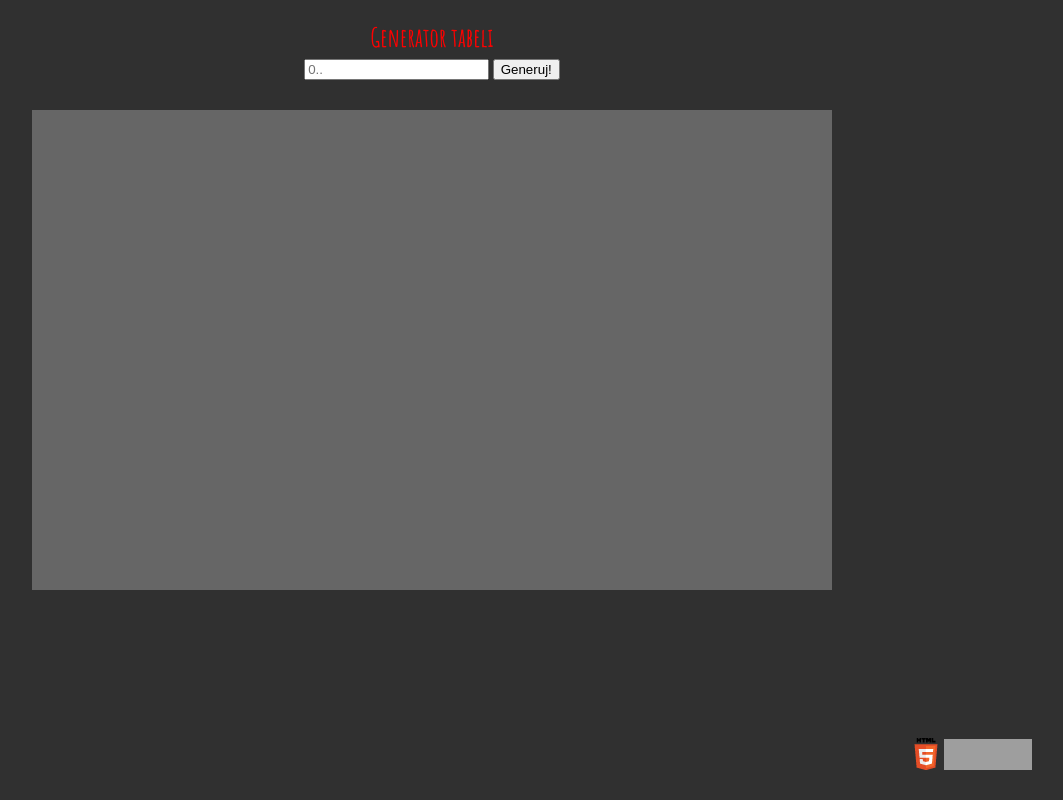
After one commit to marnow955/Programowanie-internetowe, a PHP site: page /2JS/table_generator.html in a window 1280 px wide. The commit adds this page. Shown: the whole page, without its empty margins (208-1271 px from the left). Run offline with PHP 8.4, Linux system fonts and the light colour scheme; grey boxes are pictures that could not be loaded.

Commit message:
Commit 8: Gotowy generator tabel

```diff
--- /dev/null
+++ b/2JS/2JS_style.css
@@ -0,0 +1,63 @@
+.signature
+{
+  color: red;
+  font-size: 26px;
+  padding: 3px;
+}
+
+.logo
+{
+  text-align: center;
+}
+
+.content
+{
+  overflow-x: auto;
+}
+
+
+table, th, td
+{
+  border: 1px solid black;
+}
+
+table
+{
+  border-collapse: collapse;
+  text-align: start;
+}
+
+th{
+  color: #CCC;
+}
+
+input[type="button"]
+{
+  margin: 0;
+  width: 100px;
+}
+
+th input[type="text"]
+{
+  width: 180px;
+  border: 0;
+  font-size: 18px;
+  font-weight: bold;
+  background-color: #666;
+  color: #CCC;
+  text-align: center;
+}
+
+td input[type="text"]
+{
+  width: 180px;
+  border: 1px solid #666;
+  font-size: 18px;
+  background-color: #666;
+  color: white;
+}
+
+td input[type="text"]:hover
+{
+  border: 1px solid #CCC;
+}
--- /dev/null
+++ b/2JS/table.js
@@ -0,0 +1,42 @@
+var imie = ["Marcin", "Adam", "Dawid", "Michał", "Krzysztof", "Tomasz", "Marek", "Zygmunt", "Sylwester", "Radomił"];
+var nazwisko = ["Nowak", "Kowalski", "Popiełuszko", "Waza", "Kubek", "Świecznik", "Bednarz", "Mazowiecki", "Kot", "Mak"];
+
+var tabela = "";
+
+function generuj() {
+  var rows = document.getElementById('numberSubmit').value;
+
+  tabela = '<table id="table"><thead><tr><th>Lp</th><th>Imię</th><th>Nazwisko</th><th><input type="button" onclick="dodaj()" value="Dodaj" /></th></tr></thead><tbody>';
+
+  for(i=0;i<rows;i++){
+    // Math.floor zaokrągla do int
+    tabela = tabela+'<tr><td>'+(i+1)+'</td><td>'+imie[Math.floor(Math.random()*10)]+'</td><td>'+nazwisko[Math.floor(Math.random()*10)]+'</td><td><input type="text"/></td></tr>';
+  }
+
+  tabela = tabela+'</tbody></table>';
+  document.getElementById('tablediv').innerHTML = tabela;
+}
+
+function dodaj() {
+  var tableth = document.getElementById('table').tHead;
+  var newth = document.createElement('th');
+  tableth.rows[0].appendChild(newth);
+  newth.innerHTML = '<input type="button" onclick="dodaj()" value="Dodaj" />';
+  tableth.rows[0].cells[tableth.rows[0].cells.length-2].innerHTML = '<input type="text" placeholder="name..."/>';
+
+  var tabletd = document.getElementById('table').tBodies[0];
+  for(i=0;i<tabletd.rows.length;i++){
+    var newtd = document.createElement('td');
+    tabletd.rows[i].appendChild(newtd);
+    newtd.innerHTML = '<input type="text"/>';
+  }
+
+  // var n = tabela.lastIndexOf('<th><input type="button" onclick="dodaj()" value="Dodaj" /></th></tr>');
+  // var temp1 = tabela.substring(n,tabela.length);
+  // tabela = tabela.substring(0,n) + '<th><input type="text"/></th>' + temp1;
+
+  // var regex = new RegExp('</td></tr>', 'g')
+  // tabela = tabela.replace(regex,'</td><td><input type="text"/></td></tr>')
+  //
+  // document.getElementById('tablediv').innerHTML = tabela;
+}
--- /dev/null
+++ b/2JS/table_generator.html
@@ -0,0 +1,49 @@
+<!DOCTYPE html>
+<html lang="pl">
+  <head>
+    <meta charset="utf-8" />
+    <meta http-equiv="X-UA-Compatible" content="IE=edge" />
+
+    <title>Generator tabeli</title>
+    <meta name="author" content="Marek Noworolnik" />
+    <meta name="description" content="Programowanie internetowe - generator tabeli w JavaScript" />
+    <meta name="keywords" content="PI, tabele, generator, js, JavaScript" />
+
+    <link rel="stylesheet" href="../masterCSS.css" type="text/css" />
+    <link rel="stylesheet" href="2JS_style.css" type="text/css" />
+
+    <script type="text/javascript" src="table.js"></script>
+  </head>
+  <body>
+    <!-- ########################### W3C Standard #################################### -->
+    <p>
+      <a href="https://validator.w3.org/nu/?doc=http%3A%2F%2Fiem.pw.edu.pl%2F~noworolm%2F2JS%2Ftable_generator.html">
+        <img class="html5valid" src="../HTML5_Logo_32.png" alt="Poprawny HTML!" />
+      </a>
+    </p>
+    <p>
+      <a href="http://jigsaw.w3.org/css-validator/check/referer">
+        <img class="css3valid" src="http://jigsaw.w3.org/css-validator/images/vcss" alt="Poprawny CSS!" />
+      </a>
+    </p>
+
+    <div class="container">
+
+      <div class="logo">
+        <p class="signature">
+          Generator tabeli
+        </p>
+        <input type="number" id="numberSubmit" min="0" step="1" placeholder="0.."/>
+        <input type="submit" value="Generuj!" onclick="generuj()"/>
+      </div>
+
+      <div class="content">
+        <div id="tablediv">
+
+        </div>
+      </div>
+
+    </div>
+
+  </body>
+</html>
--- a/style.css
+++ b/style.css
@@ -41,7 +41,8 @@ label:hover
 }
 
 /*Usuwa znaczek checkboxa a nie ol!*/
-input[type=checkbox]{
+input[type=checkbox]
+{
   display: none;
 }
 
```
Also changed, not shown: index.html (+8 -1 lines), 2JS/form.html (added).
